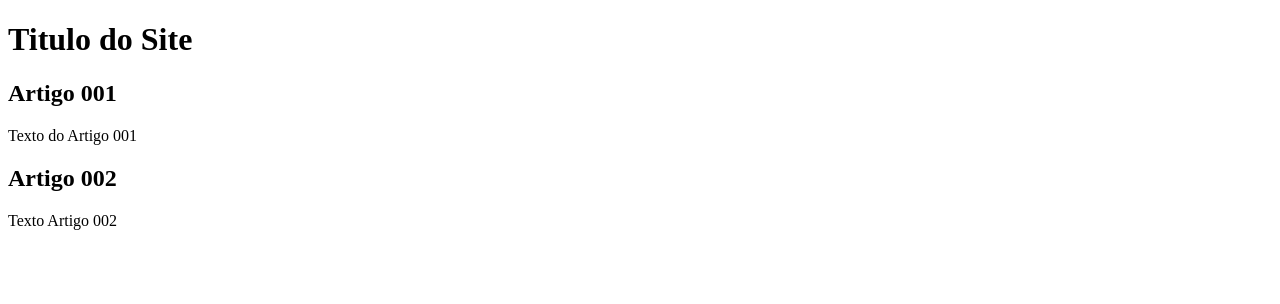
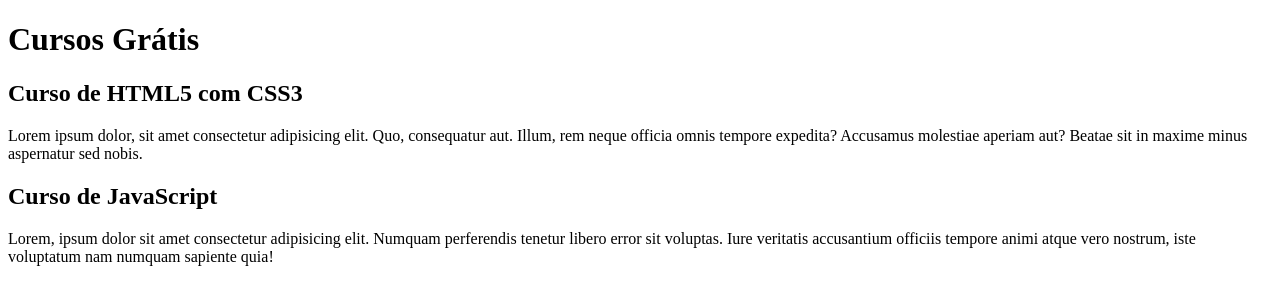
Before and after one commit to mandrivasp/projeto-site, a plain HTML site: page index.html in a window 1280 px wide. Drawn offline with Linux system fonts and the light colour scheme.

Commit message:
comecei a escrever o conteúdo

```diff
--- a/index.html
+++ b/index.html
@@ -9,15 +9,15 @@
 <body>
     <main>
         <header>
-            <h1>Titulo do Site</h1>
+            <h1>Cursos Grátis</h1>
         </header>
         <article>
-            <h2>Artigo 001</h2>
-            <p>Texto do Artigo 001</p>
+            <h2>Curso de HTML5 com CSS3</h2>
+            <p>Lorem ipsum dolor, sit amet consectetur adipisicing elit. Quo, consequatur aut. Illum, rem neque officia omnis tempore expedita? Accusamus molestiae aperiam aut? Beatae sit in maxime minus aspernatur sed nobis.</p>
         </article>
         <article>
-            <h2>Artigo 002</h2>
-            <p>Texto Artigo 002</p>
+            <h2>Curso de JavaScript </h2>
+            <p>Lorem, ipsum dolor sit amet consectetur adipisicing elit. Numquam perferendis tenetur libero error sit voluptas. Iure veritatis accusantium officiis tempore animi atque vero nostrum, iste voluptatum nam numquam sapiente quia!</p>
         </article>
     </main>
 </body>
```
